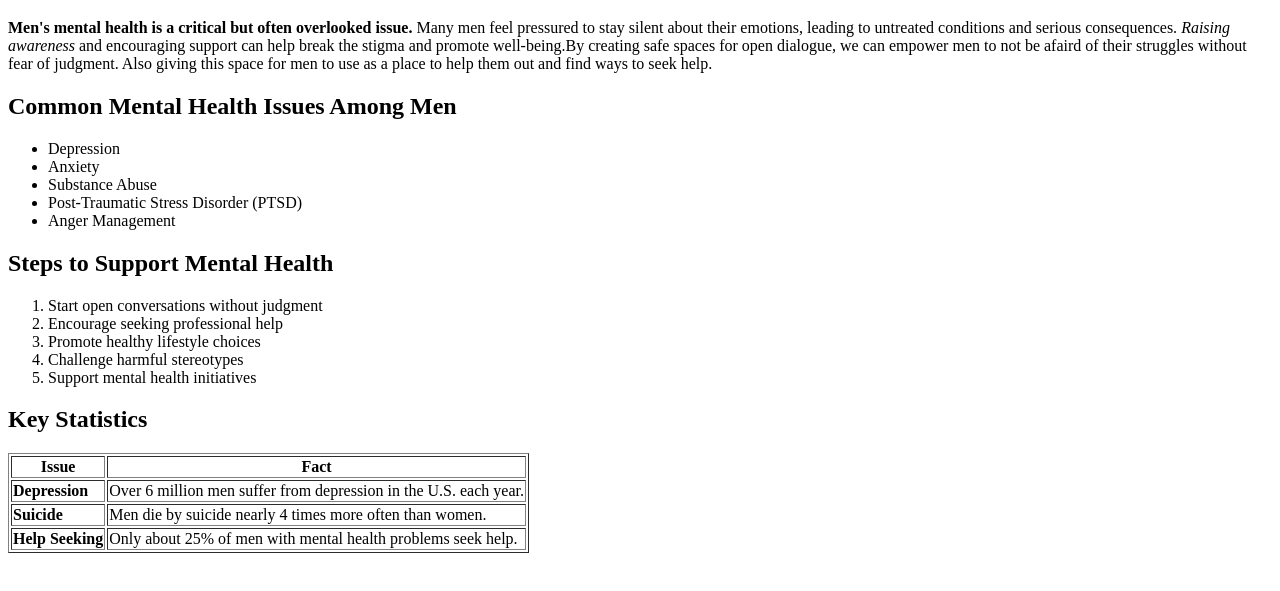
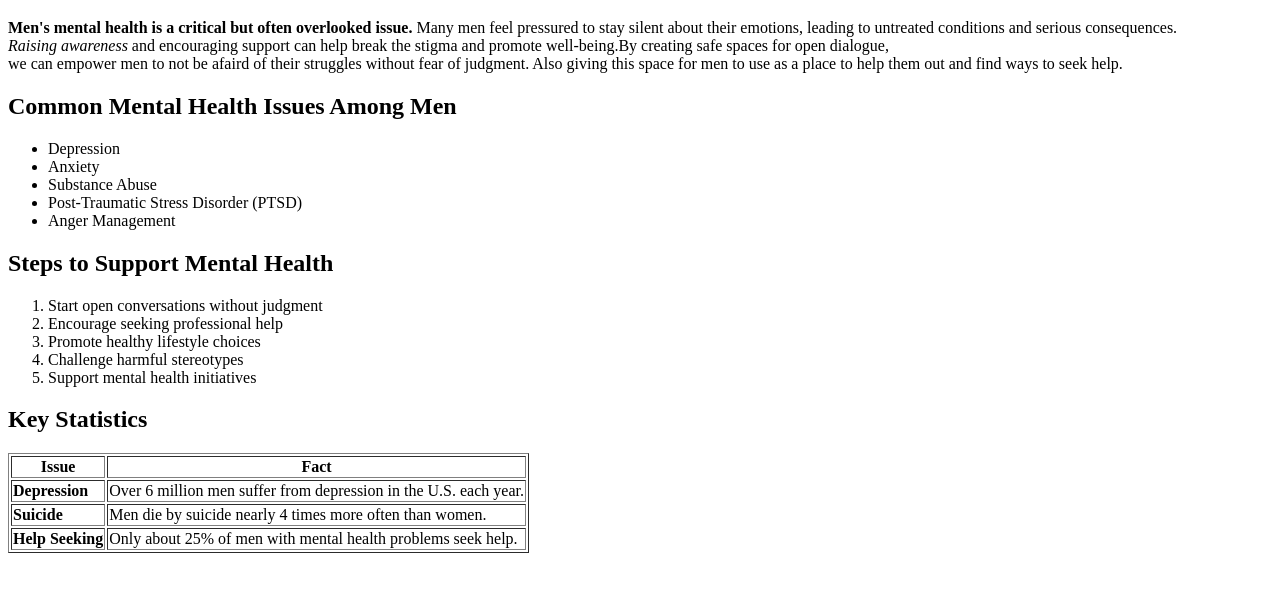
Before and after one commit to emelo25/Coding-version-control-, a plain HTML site: page index.html in a window 1280 px wide. Shown: the part 61-652 px from the top of the page. Drawn offline with Linux system fonts and the light colour scheme.

Commit message:
index.html

```diff
--- a/index.html
+++ b/index.html
@@ -8,7 +8,7 @@
 
   <h1>Men's Mental Health Awareness</h1>
 
-  <p><strong>Men's mental health is a critical but often overlooked issue.</strong> Many men feel pressured to stay silent about their emotions, leading to untreated conditions and serious consequences. <em>Raising awareness</em> and encouraging support can help break the stigma and promote well-being.By creating safe spaces for open dialogue, we can empower men to not be afaird of their struggles without fear of judgment. Also giving this space for men to use as a place to help them out and find ways to seek help.</p>
+  <p><strong>Men's mental health is a critical but often overlooked issue.</strong> Many men feel pressured to stay silent about their emotions, leading to untreated conditions and serious consequences. <br> <em>Raising awareness</em> and encouraging support can help break the stigma and promote well-being.By creating safe spaces for open dialogue, <br> we can empower men to not be afaird of their struggles without fear of judgment. Also giving this space for men to use as a place to help them out and find ways to seek help.</p>
 
   <h2>Common Mental Health Issues Among Men</h2>
   <ul>
```
